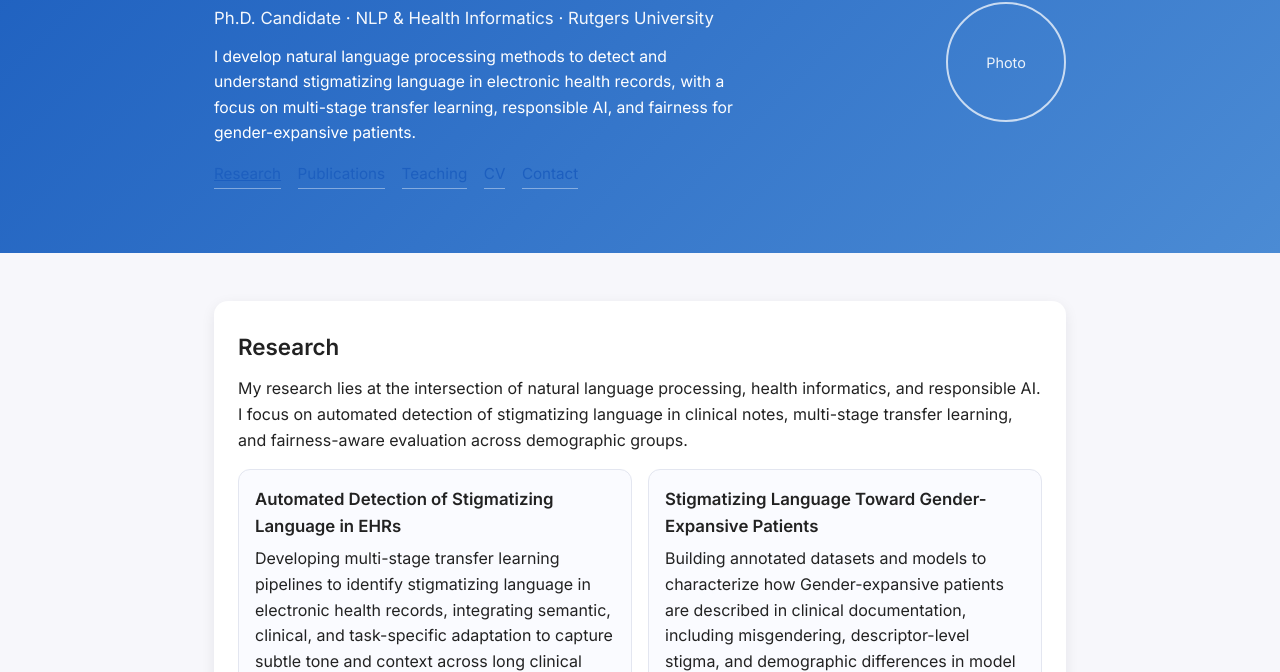
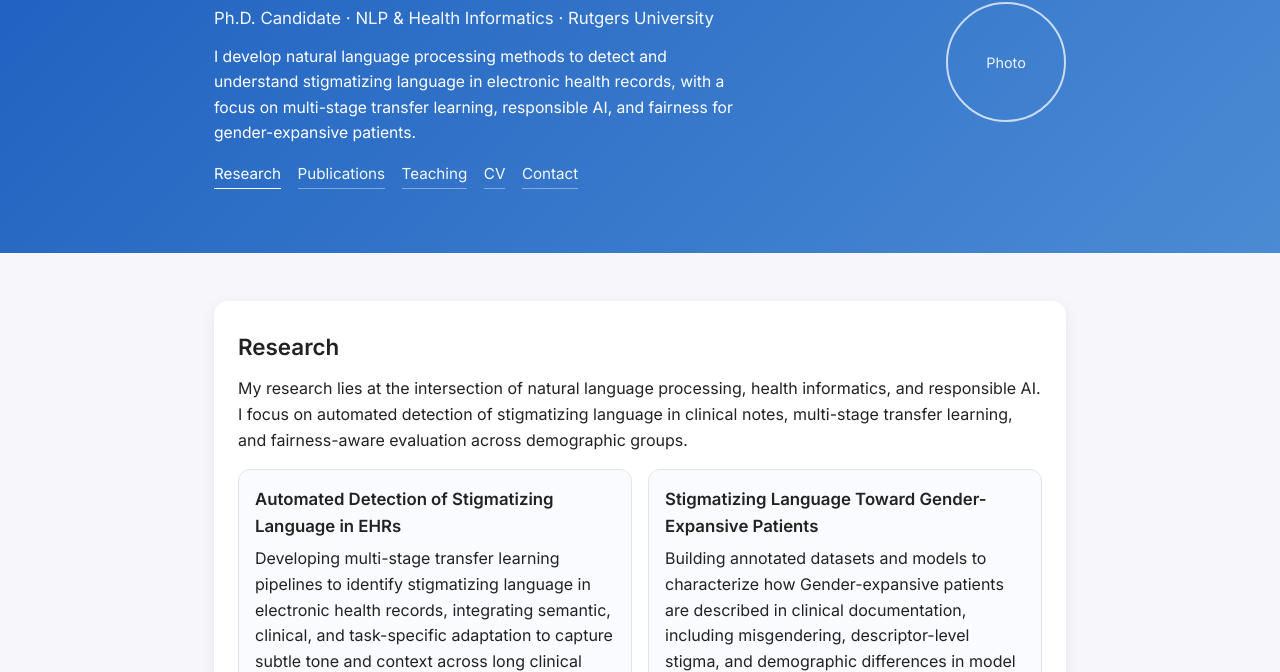
Before and after one commit to liyangxue/liyangxue.github.io, a plain HTML site: page index.html in a window 1280 px wide. In both pictures the pointer is over the link "Research". Shown: the part 128-800 px from the top of the page. Drawn offline with Linux system fonts and the light colour scheme.

Commit message:
Update style.css

```diff
--- a/style.css
+++ b/style.css
@@ -64,6 +64,7 @@ a:hover {
   margin-bottom: 1rem;
 }
 
+/* Header navigation links */
 .header-links a {
   display: inline-block;
   margin-right: 0.75rem;
@@ -71,6 +72,16 @@ a:hover {
   font-size: 0.95rem;
   padding-bottom: 0.1rem;
   border-bottom: 1px solid rgba(255, 255, 255, 0.4);
+
+  /* FIXED COLOR: bright white links */
+  color: #ffffff;
+  opacity: 0.95;
+}
+
+.header-links a:hover {
+  opacity: 1;
+  border-bottom: 1px solid #ffffff;
+  text-decoration: none;
 }
 
 .header-links a:last-child {
@@ -190,7 +201,7 @@ a:hover {
   margin-bottom: 1.5rem;
 }
 
-/* Responsive tweaks */
+/* Responsive */
 @media (max-width: 720px) {
   .header-content {
     flex-direction: column;
```
